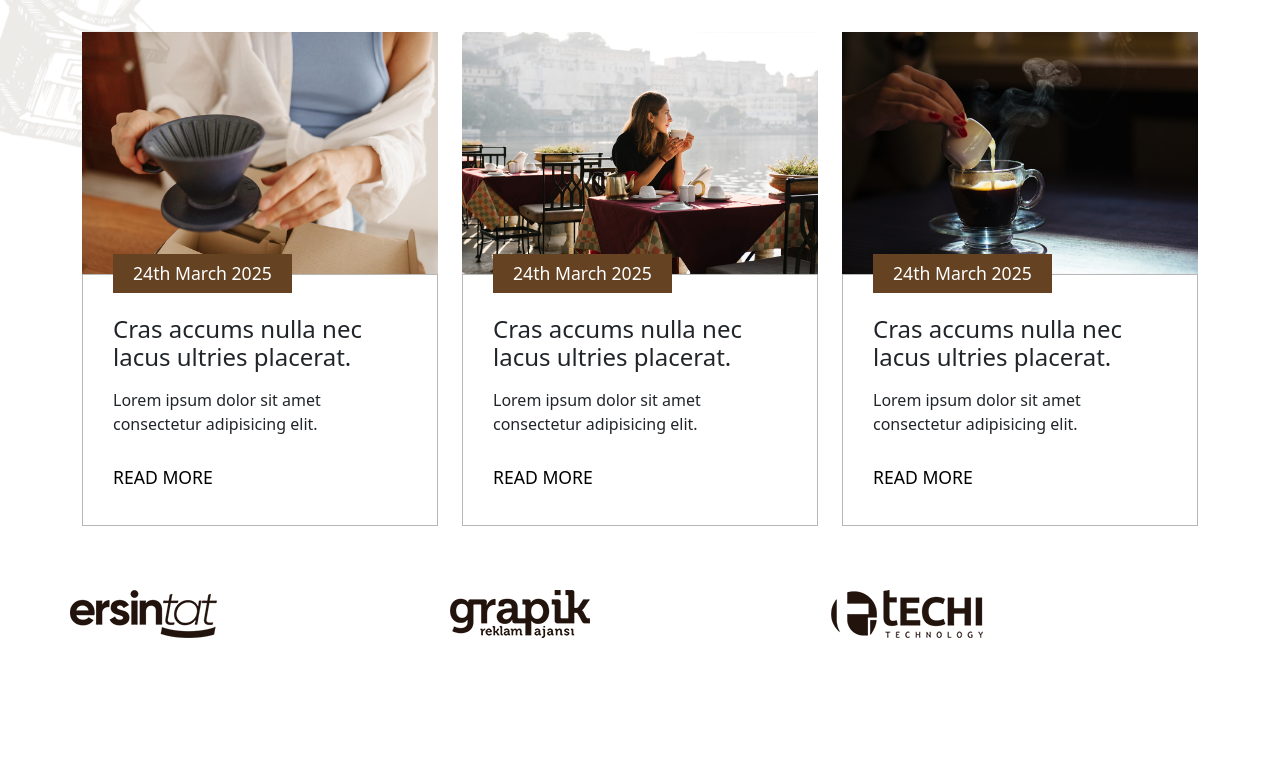
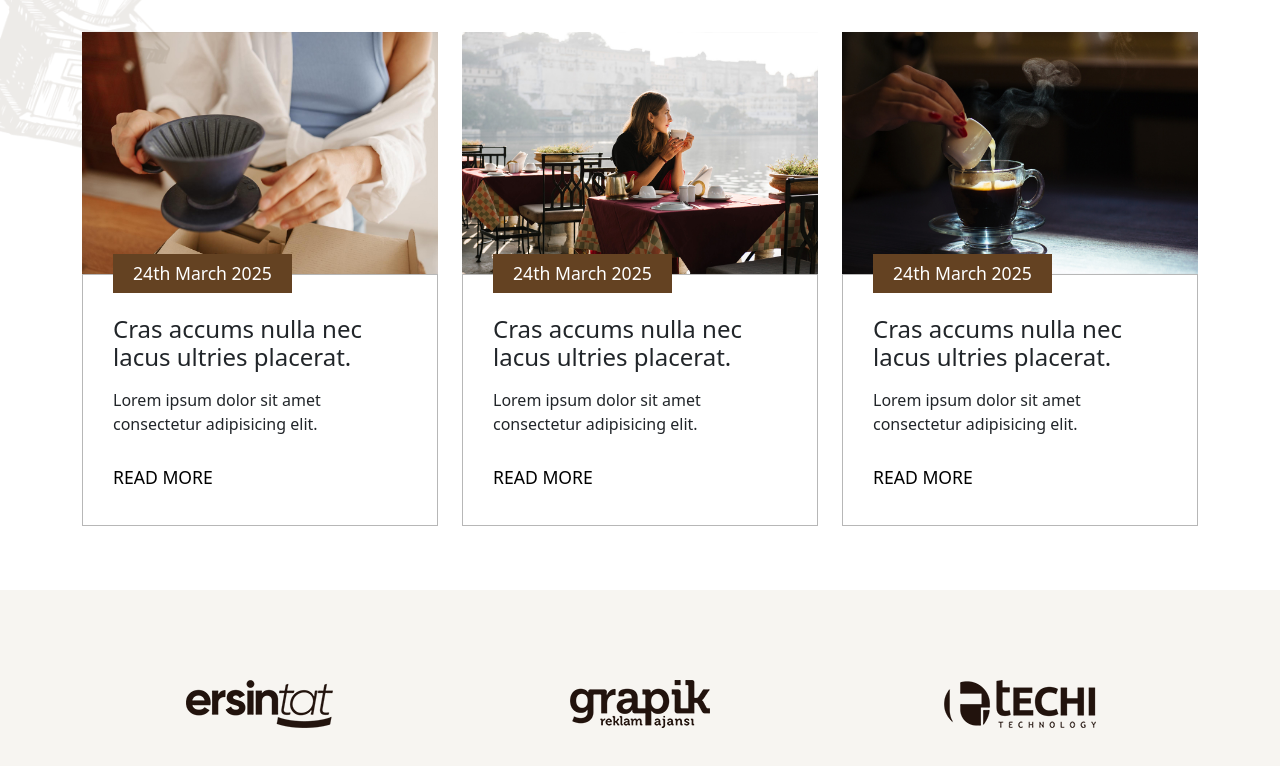
Before and after one commit to Nurxdev/LuxeHub-Hotel, a React (Vite) app in the folder Hotel Booking Website/HMS/: page / in a window 1280 px wide. Shown: the part 7111-7877 px from the top of the page. Before the commit the page ends 7749 px from the top, so only its background shows below. Built offline with nearby package versions, Linux system fonts and the light colour scheme; some icons are missing.

Commit message:
Update Brands section

```diff
--- a/Hotel Booking Website/HMS/src/index.css
+++ b/Hotel Booking Website/HMS/src/index.css
@@ -487,3 +487,12 @@ header {
 .blog-item:hover .blog-image img{
   transform: scale(1.1);
 }
+
+/* Brand Section */
+.brand-img {
+  text-align: center;
+}
+.brand-container {
+  background-color: #f7f5f1;
+  padding: 90px 0;
+}
```
